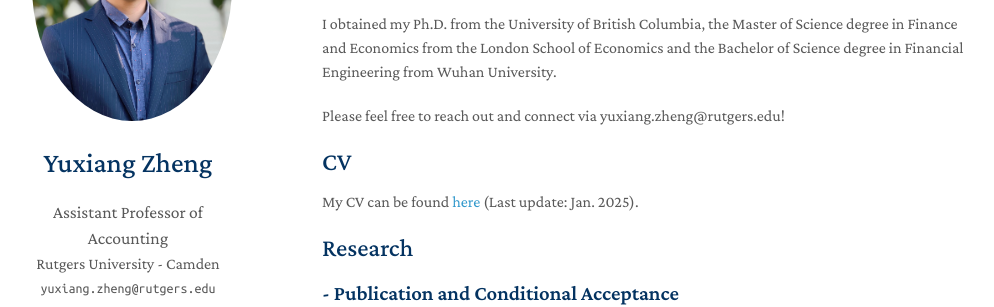
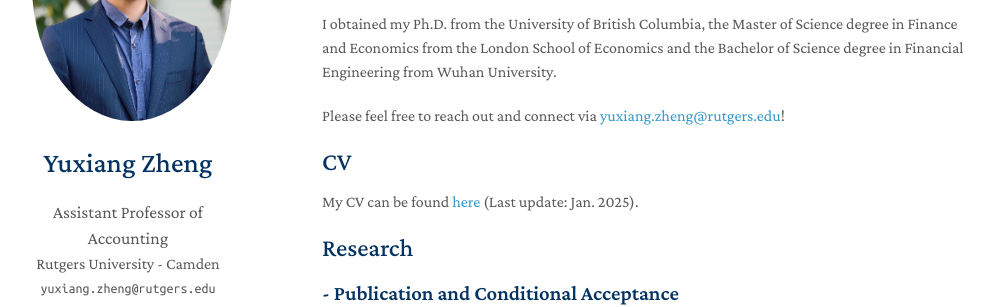
Before and after one commit to yuxiang-zheng/yuxiang-zheng.github.io, a Jekyll site: the page built from index.md, in a window 1280 px wide. Shown: the part 233-540 px from the top of the page, without its empty margins (148-1142 px from the left). Built offline with Jekyll 4.4.1, drawn with Linux system fonts in a browser that asks for light colours; a style sheet for code colours, icons or effects is not loaded; our own code applies the rules of GitHub Pages for plain Markdown files; part of the change alters nothing that is shown.

```diff
--- a/index.md
+++ b/index.md
@@ -10,7 +10,7 @@ Research interests: archival-based studies in financial accounting - with specia
 
 I obtained my Ph.D. from the University of British Columbia, the Master of Science degree in Finance and Economics from the London School of Economics and the Bachelor of Science degree in Financial Engineering from Wuhan University.
 
-Please feel free to reach out and connect via yuxiang.zheng@rutgers.edu!
+Please feel free to reach out and connect via <a href="yuxiang.zheng@rutgers.edu">yuxiang.zheng@rutgers.edu</a>!
 
 ## CV
 {% include_relative _includes/cv.md %}
```
